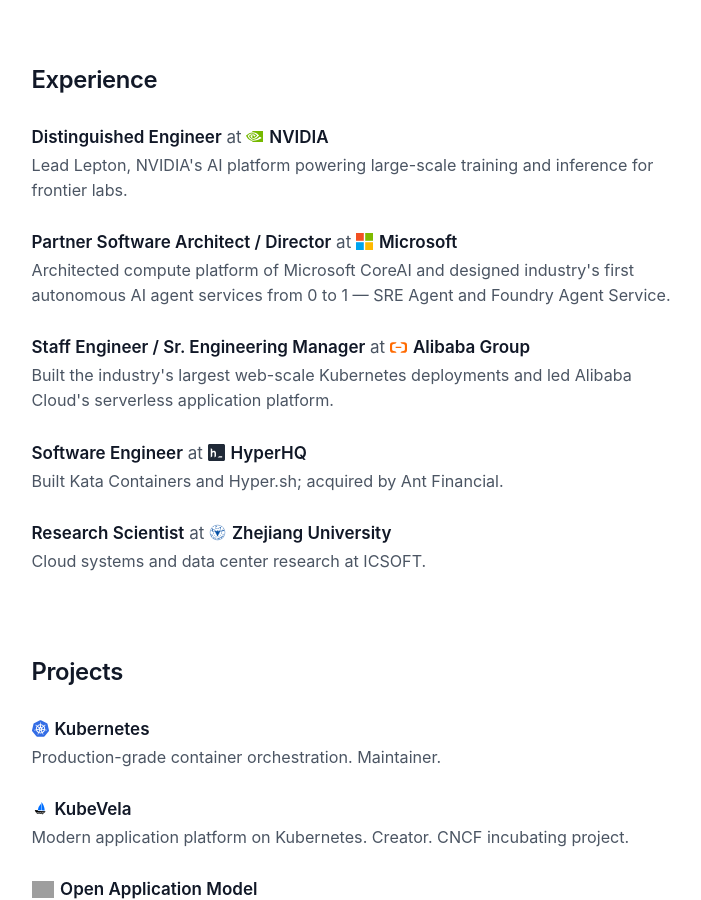
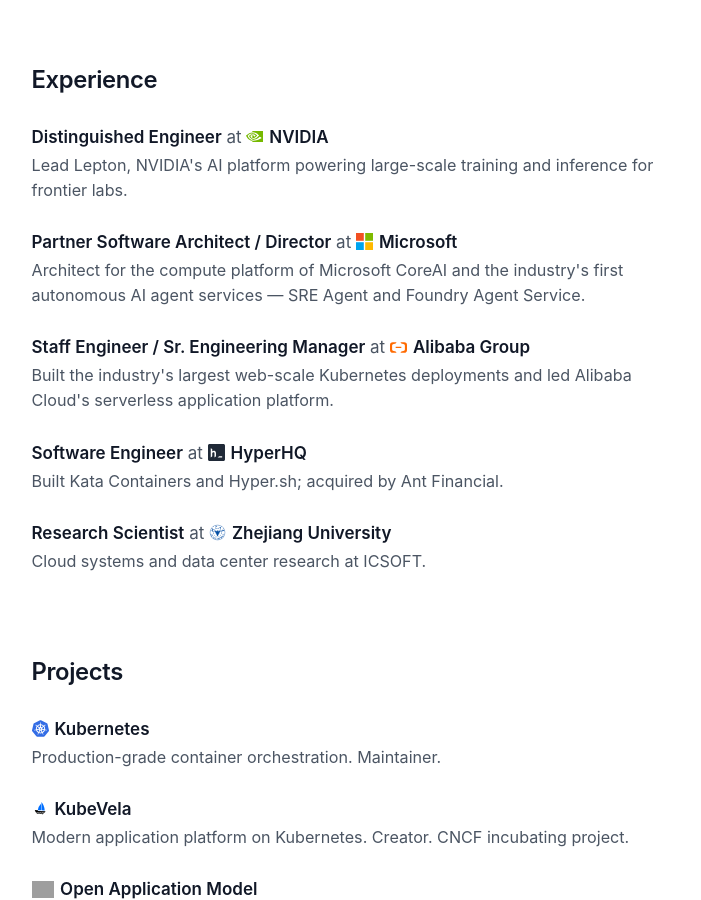
Before and after one commit to resouer/resouer.github.io, a Jekyll site: the page built from index.md, in a window 1280 px wide and 900 px high, scrolled down 453 px. Shown: the whole window, without its empty margins (284-985 px from the left). Built offline with Jekyll 4.4.1, drawn with Linux system fonts in a browser that asks for light colours; grey boxes are pictures that could not be loaded.

Commit message:
Refine Microsoft role description for parallel structure
Co-Authored-By: Claude Opus 4.7 (1M context) <noreply@anthropic.com>

```diff
--- a/index.md
+++ b/index.md
@@ -31,7 +31,7 @@ title: Lei Zhang
   </li>
   <li>
     <div class="role-line"><span class="role-title">Partner Software Architect / Director</span> at <span class="role-company"><img src="/assets/logos/microsoft.svg" alt="" />Microsoft</span></div>
-    <p>Architected compute platform of Microsoft CoreAI and designed industry's first autonomous AI agent services from 0 to 1 — SRE Agent and Foundry Agent Service.</p>
+    <p>Architect for the compute platform of Microsoft CoreAI and the industry's first autonomous AI agent services — SRE Agent and Foundry Agent Service.</p>
   </li>
   <li>
     <div class="role-line"><span class="role-title">Staff Engineer / Sr. Engineering Manager</span> at <span class="role-company"><img src="/assets/logos/alibabacloud.svg" alt="" />Alibaba Group</span></div>
```
